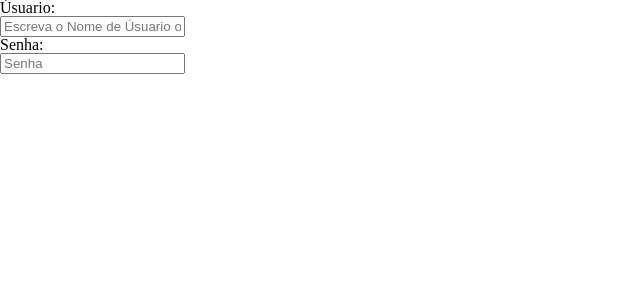
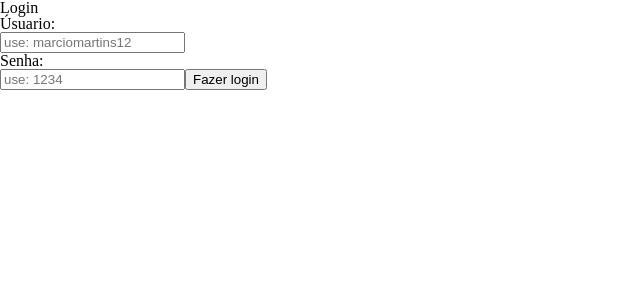
Before and after one commit to marciomartins12/ChatGroup, a React (Vite) app: page / in a window 1280 px wide. Shown: the top 300 px of the page, without its empty margins (0-640 px from the left). Built offline with nearby package versions, Linux system fonts and the light colour scheme.

Commit message:
botao de fazer login

```diff
--- a/src/Pages/PageLogin/index.jsx
+++ b/src/Pages/PageLogin/index.jsx
@@ -1,23 +1,31 @@
 import { useContext } from "react";
-import { UsuarioContext} from "../../Contexts/UsuarioContext";
+import { UsuarioContext } from "../../Contexts/UsuarioContext";
 
 
-const Login = ()=>{
-    const {nomeUsuario, setNomeUsuario} = useContext(UsuarioContext);
+const Login = () => {
+    const { nomeUsuario, setNomeUsuario, senhaUsuario, setSenhaUsuario } = useContext(UsuarioContext);
     return (
         <section>
+            <h2>Login</h2>
             <h2>
                 Úsuario:
             </h2>
-            <input type="text" placeholder="Escreva o Nome de Úsuario ou Email" value={nomeUsuario} onChange={(evento)=>{
-                setNomeUsuario(evento.target.value)
-                console.log(nomeUsuario);
-            } }/>
+            <input type="text" placeholder={`use: marciomartins12`}
+                value={nomeUsuario}
+                onChange={(evento) =>
+                    setNomeUsuario(evento.target.value)
+                }
+            />
 
             <h3>
                 Senha:
             </h3>
-            <input type="text" placeholder="Senha" />
+            <input type="text" placeholder={`use: 1234`}
+             value={senhaUsuario}
+             onChange={(evento) =>
+                 setSenhaUsuario(evento.target.value)
+             } />
+             <button>Fazer login</button>
         </section>
     );
 };
```
